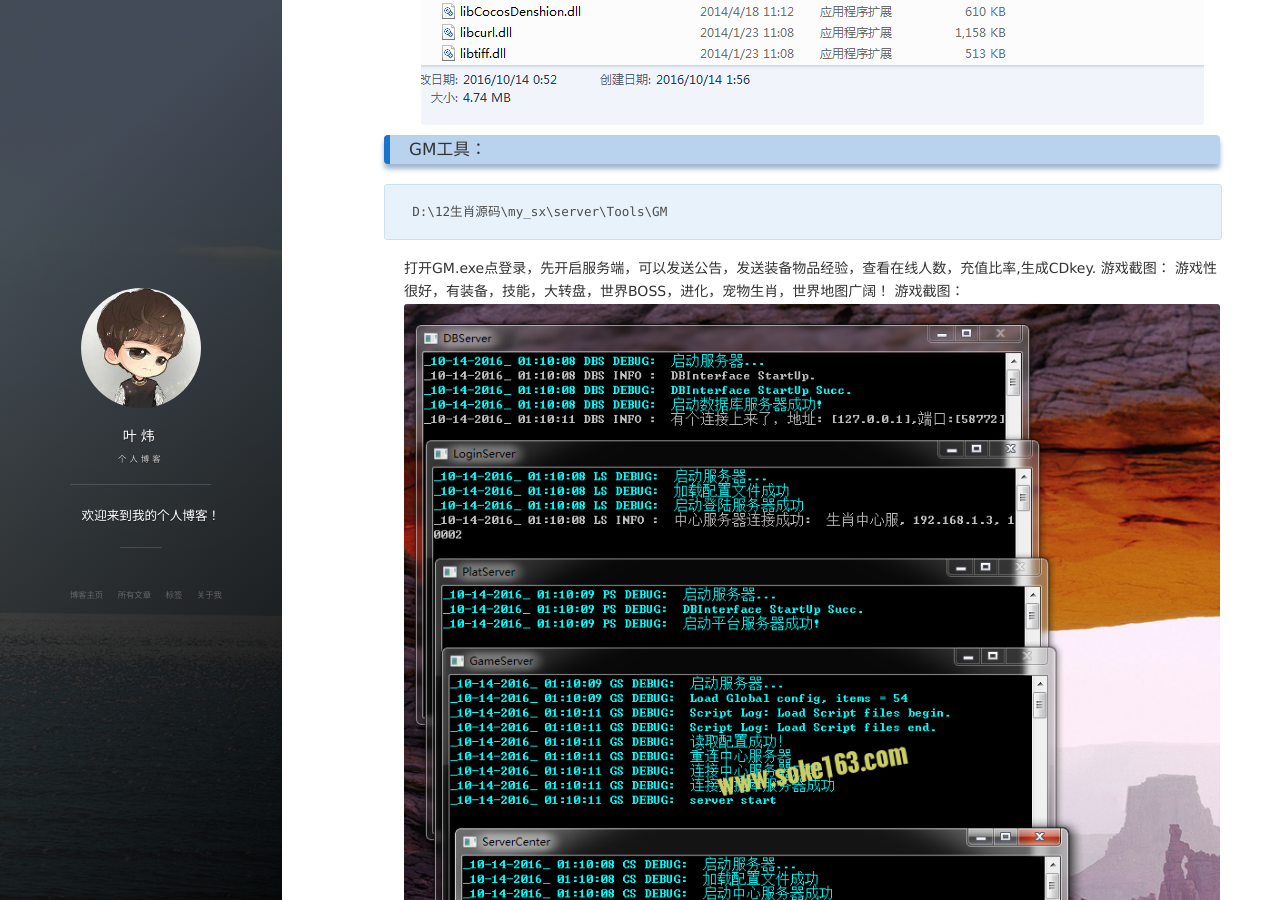
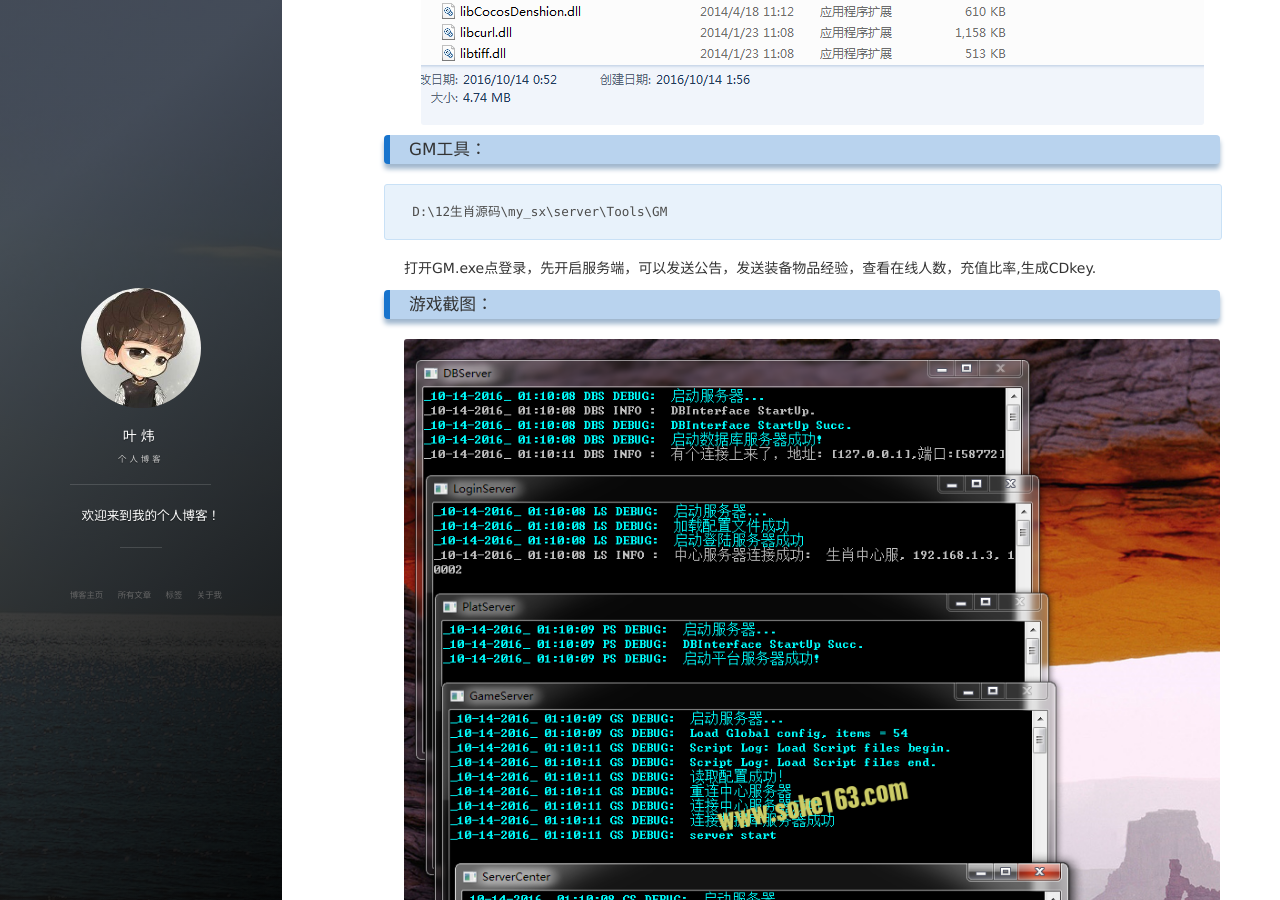
Before and after one commit to zlcs/zlcs.github.io, a Jekyll site: the page built from _posts/2016-10-14-12sx.md, in a window 1280 px wide and 900 px high, scrolled down 4673 px. Built offline with Jekyll 4.4.1, drawn with Linux system fonts in a browser that asks for light colours; nearby versions of some CDN libraries; comment, search, counter and statistics services are not loaded; some of the changed text lies outside the part shown.

Commit message:
12sxxiugai1

````diff
--- a/_posts/2016-10-14-12sx.md
+++ b/_posts/2016-10-14-12sx.md
@@ -104,15 +104,17 @@ D:\12生肖源码\my_sx\server\Tools\GM
 ```
 
 打开GM.exe点登录，先开启服务端，可以发送公告，发送装备物品经验，查看在线人数，充值比率,生成CDkey.
-游戏截图：
-游戏性很好，有装备，技能，大转盘，世界BOSS，进化，宠物生肖，世界地图广阔！
-游戏截图：
+
+### 游戏截图：
+
 ![](/images/posts/shengxiao/sx5.png)
 ![](/images/posts/shengxiao/sx6.png)
 ![](/images/posts/shengxiao/sx7.png)
 ![](/images/posts/shengxiao/sx8.png)
 ![](/images/posts/shengxiao/sx9.png)
 ![](/images/posts/shengxiao/sx10.png)
+
+游戏性很好，有装备，技能，大转盘，世界BOSS，进化，宠物生肖，世界地图广阔！
 
 ###需要完整代码资源参考学习的同学，加群M我！
 
@@ -122,4 +124,4 @@ IOS APP及游戏开发1群：275559010
 IOS APP及游戏开发2群：255153512
 ```
 
-###资料仅供学习参考，切勿用于商业用途！
+资料仅供学习参考，切勿用于商业用途！
````
